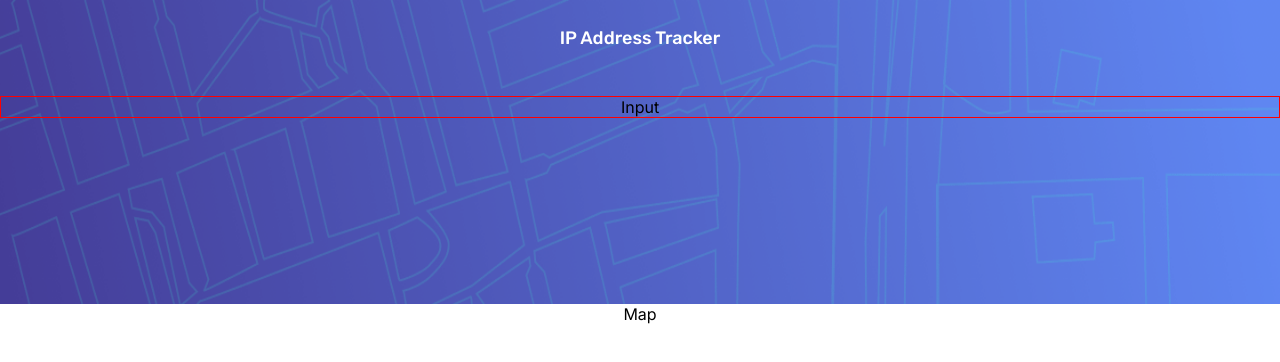
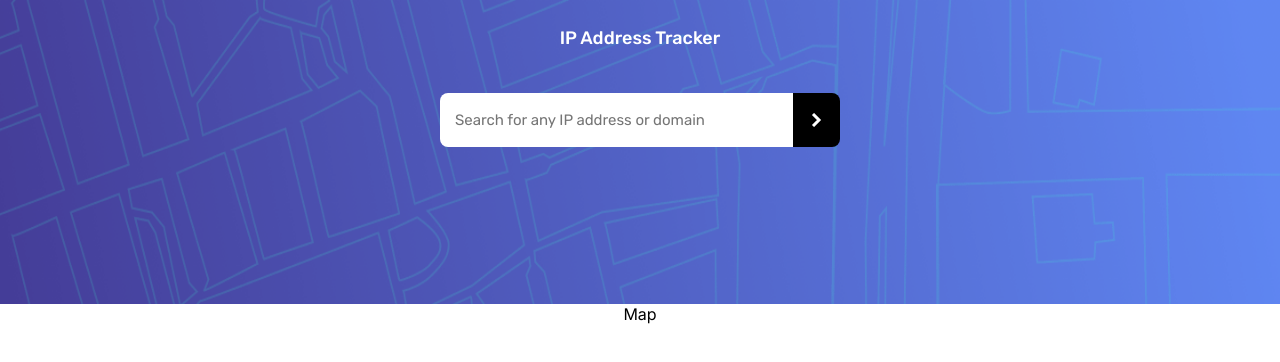
Before and after one commit to atorrez007/ip-gps-tracker, a Next.js app: page / in a window 1280 px wide. Shown: the top 362 px of the page. Built offline with nearby package versions, Linux system fonts and the light colour scheme.

Commit message:
input styles added to form

```diff
--- a/src/Styles/InputStyles.css
+++ b/src/Styles/InputStyles.css
@@ -3,8 +3,58 @@
   src: url("../assets/fonts/Rubik-VariableFont_wght.ttf");
 }
 @media (min-width: 375px) {
-  .input-container {
-    border: red solid 1px;
+  .form-container {
+    display: flex;
+    max-width: 80%;
+    width: 80%;
+    height: 3em;
+    border-radius: 8px;
+  }
+}
+@media (min-width: 960px) {
+  .form-container {
+    display: flex;
+    align-items: center;
+    max-width: 25em;
+    width: 100%;
+    height: 3em;
+    border-radius: 8px;
+  }
+}
+
+.input-container {
+  display: flex;
+  border-radius: 8px;
+}
+
+@media (min-width: 375px) {
+  .form-wrapper {
+    display: flex;
     width: 100%;
   }
+  .form-wrapper input {
+    height: 3.5em;
+    outline: none;
+    border-top-left-radius: 8px;
+    border-bottom-left-radius: 8px;
+    border: none;
+    width: 100%;
+    padding-left: 1em;
+    line-height: 18px;
+    font-size: 15px;
+    font-family: "Rubik";
+  }
+  .form-wrapper button {
+    display: flex;
+    align-items: center;
+    justify-content: center;
+    height: 4.088em;
+    border: none;
+    background-color: black;
+    color: white;
+    border-top-right-radius: 8px;
+    border-bottom-right-radius: 8px;
+    cursor: pointer;
+    width: 4em;
+  }
 }/*# sourceMappingURL=InputStyles.css.map */
--- a/src/Styles/InputStyles.scss
+++ b/src/Styles/InputStyles.scss
@@ -1,8 +1,86 @@
 @import "../Variables/Variables.scss";
 @import "../Breakpoints/Breakpoints.scss";
-.input-container {
+.form-container {
   @include mobile {
-    border: red solid 1px;
+    display: flex;
+    max-width: 80%;
+    width: 80%;
+    height: 3em;
+    border-radius: 8px;
+  }
+
+  @include desktop {
+    display: flex;
+    align-items: center;
+
+    max-width: 25em;
     width: 100%;
+    height: 3em;
+    border-radius: 8px;
   }
 }
+
+.input-container {
+  display: flex;
+  border-radius: 8px;
+}
+
+@include mobile {
+  .form-wrapper {
+    display: flex;
+    width: 100%;
+    input {
+      height: 3.5em;
+      outline: none;
+      border-top-left-radius: 8px;
+      border-bottom-left-radius: 8px;
+      border: none;
+      width: 100%;
+      padding-left: 1em;
+      line-height: 18px;
+      font-size: 15px;
+      font-family: $mediumFont;
+    }
+
+    button {
+      display: flex;
+      align-items: center;
+      justify-content: center;
+      height: 4.088em;
+      border: none;
+      background-color: black;
+      color: white;
+      border-top-right-radius: 8px;
+      border-bottom-right-radius: 8px;
+      cursor: pointer;
+      width: 4em;
+    }
+  }
+}
+
+// input {
+//   height: 3.48em;
+//   outline: none;
+//   border-top-left-radius: 8px;
+//   border-bottom-left-radius: 8px;
+//   border: none;
+//   width: 100%;
+//   padding-left: 1em;
+//   line-height: 18px;
+//   font-size: 15px;
+//   font-family: $mediumFont;
+// }
+
+// button {
+//   display: flex;
+//   align-items: center;
+//   justify-content: center;
+//   height: 4.088em;
+//   border: none;
+//   background-color: black;
+//   color: white;
+//   border-top-right-radius: 8px;
+//   border-bottom-right-radius: 8px;
+//   cursor: pointer;
+//   width: 4em;
+// }
--- a/src/components/Input.tsx
+++ b/src/components/Input.tsx
@@ -1,6 +1,23 @@
+import Image from "next/image";
 import "../Styles/InputStyles.css";
+import iconArrow from "../assets/images/icon-arrow.svg";
+
 const Input = () => {
-  return <div className="input-container">Input</div>;
+  return (
+    <div className="form-container">
+      <div className="input-container">
+        <form className="form-wrapper">
+          <input
+            type="text"
+            placeholder="Search for any IP address or domain"
+          />
+          <button>
+            <Image src={iconArrow} alt="icon-arrow" />
+          </button>
+        </form>
+      </div>
+    </div>
+  );
 };
 
 export default Input;
```
Also changed, not shown: 1 other file (tests, documents, lock files or other folders).
